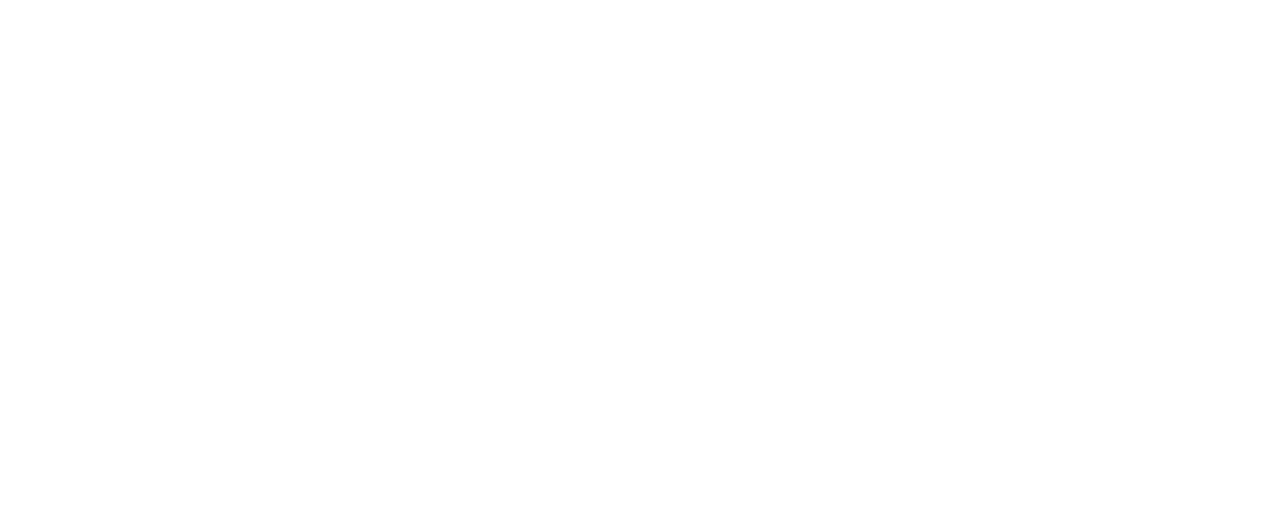
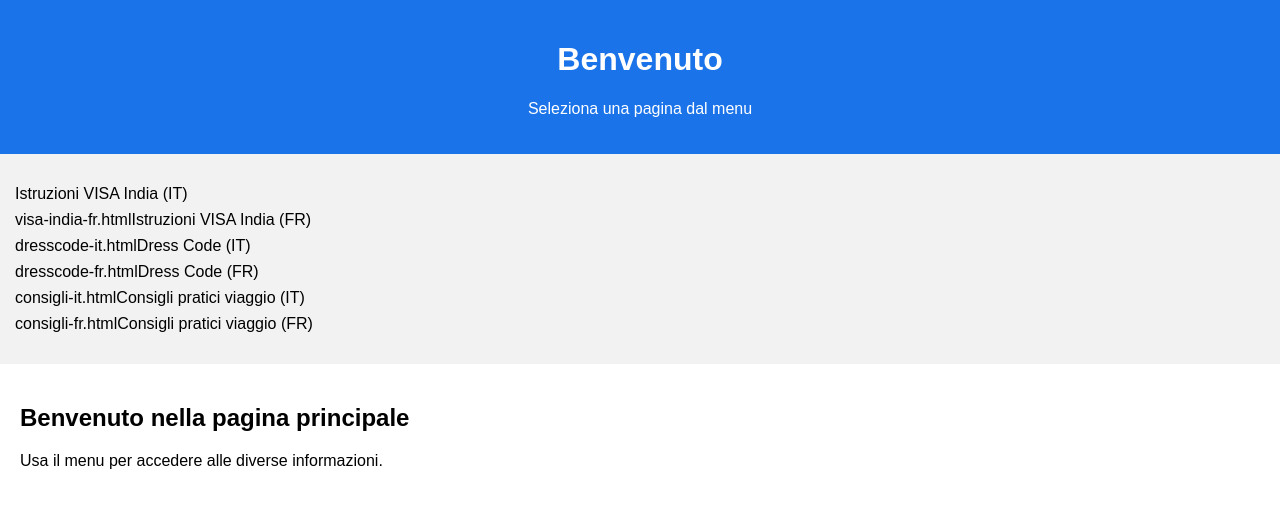
Before and after one commit to PrakritiLucaWedding/guests-infos, a plain HTML site: page index.html in a window 1280 px wide. Drawn offline with Linux system fonts and the light colour scheme.

Commit message:
Update index.html

```diff
--- a/index.html
+++ b/index.html
@@ -1,7 +1,67 @@
 <!DOCTYPE html>
-<html>
-  <head>
-    <meta charset="utf8" />
-    <title>Infos</title>
-  <head>
-<html>
+<html lang="it">
+<head>
+    <meta charset="UTF-8">
+    <meta name="viewport" content="width=device-width, initial-scale=1.0">
+    <title>Benvenuto.a</title>
+    <style>
+        body {
+            font-family: Arial, sans-serif;
+            margin: 0;
+            padding: 0;
+        }
+        header {
+            background: #1a73e8;
+            color: white;
+            padding: 20px;
+            text-align: center;
+        }
+        nav {
+            background: #f2f2f2;
+            padding: 15px;
+        }
+        nav ul {
+            list-style: none;
+            padding: 0;
+        }
+        nav li {
+            margin: 8px 0;
+        }
+        nav a {
+            text-decoration: none;
+            color: #1a73e8;
+            font-size: 18px;
+        }
+        nav a:hover {
+            text-decoration: underline;
+        }
+        main {
+            padding: 20px;
+        }
+    </style>
+</head>
+<body>
+
+<header>
+    <h1>Benvenuto</h1>
+    <p>Seleziona una pagina dal menu</p>
+</header>
+
+<nav>
+    <ul>
+        <li>Istruzioni VISA India (IT)</a></li>
+        <li>visa-india-fr.htmlIstruzioni VISA India (FR)</a></li>
+        <li>dresscode-it.htmlDress Code (IT)</a></li>
+        <li>dresscode-fr.htmlDress Code (FR)</a></li>
+        <li>consigli-it.htmlConsigli pratici viaggio (IT)</a></li>
+        <li>consigli-fr.htmlConsigli pratici viaggio (FR)</a></li>
+    </ul>
+</nav>
+
+<main>
+    <h2>Benvenuto nella pagina principale</h2>
+    <p>Usa il menu per accedere alle diverse informazioni.</p>
+</main>
+
+</body>
+</html>
```
